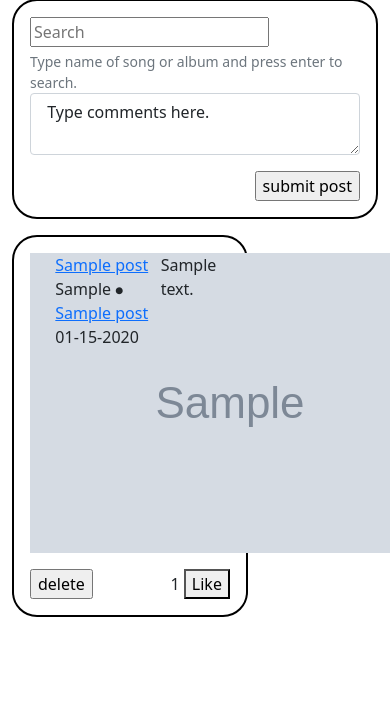
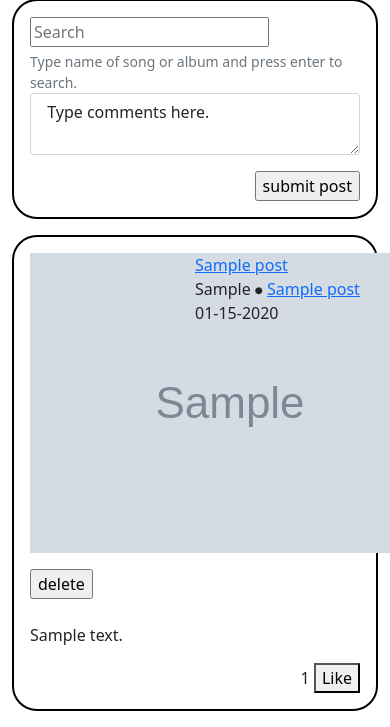
Before and after one commit to rach0101/Music_Diary_Hackbright_Project, a Flask app: a page that uses templates/diary.html in a window 390 px wide; the page is wider, and only the part inside the window is pictured. Shown: the part 168-895 px from the top of that part. Before the commit the page ends 785 px from the top of that part, so only its background shows below. Run offline with Flask 2, Linux system fonts and the light colour scheme; the visitor is signed in with stand-in values (Sample User, id 1); tables that the repository leaves empty hold one stand-in row (values such as "Sample post"); grey boxes marked "Sample" are stand-in pictures.

Commit message:
Finish responsive design posts

```diff
--- a/templates/diary.html
+++ b/templates/diary.html
@@ -28,7 +28,7 @@
 <div class="container-fluid">
     {% if read_write %}
     <div class="row">
-        <div class="col-8">
+        <div class="col-lg-8 col-md-8 col-sm-12">
             <h1>My Diary</h1>
             <p>Hello {{username}}!</p>
         </div>
@@ -37,7 +37,7 @@
 
     {% else %}
     <div class="row">
-        <div class="col-8">
+        <div class="col-lg-8 col-md-8 col-sm-12">
             <h1>{{username}}'s Diary</h1>
         </div>
     </div>
@@ -92,9 +92,9 @@
             </div>
         </div>
     </div>
-
+<!-- format this section! -->
     <div class="row">
-        <div class="col-8">
+        <div class="col-lg-8 col-md-8 col-sm-12">
             <form id="list_of_search_results">
 
             </form>
@@ -106,12 +106,12 @@
     <!-- format posts below!!! -->
     {% for post in posts %}
     <div class="row">
-        <div class="col-8">
+        <div class="col-lg-8 col-md-8 col-sm-12 col-12">
 
-                <div class="post p-3 mb-3"" id="{{post.post_id}}">
+                <div class="post p-3 mb-3" id="{{post.post_id}}">
                     <div class="row">
 
-                        <div class="col-2">
+                        <div class="col-lg-2 col-md-2 col-sm-2 col-6">
                             <img class="mb-3 music_img" src="{{post.music_img}}">
                             {% if read_write %}
                             <div>
@@ -122,15 +122,15 @@
                             {% endif %}
                         </div>
 
-                        <div class="music_info col-5">
+                        <div class="music_info col-lg-5 col-md-5 col-sm-5 col-6">
                             <a href="{{post.music_url}}">{{post.music_title}} </a>
                             <div>{{post.music_type}} ⦁ <a href="{{post.artist_url}}">{{post.artist_name}} </a> </div>
                             <p> {{post.date.strftime('%m-%d-%Y')}}</p>
                         </div>
 
-                        <div class="comment col-5">
+                        <div class="comment col-lg-5 col-md-5 col-sm-5 col-12 pt-4">
                             <p> {{post.post_content}}</p>
-                            <!-- put delete and like buttons in the same container -->
+
                             <div class="like_btn">
                                 <span id="post_id_for_like_{{post.post_id}}">{{post.likes|length}}</span>
                                 <button type="button" class="like_post" id="{{post.post_id}}"> Like </button>
```
